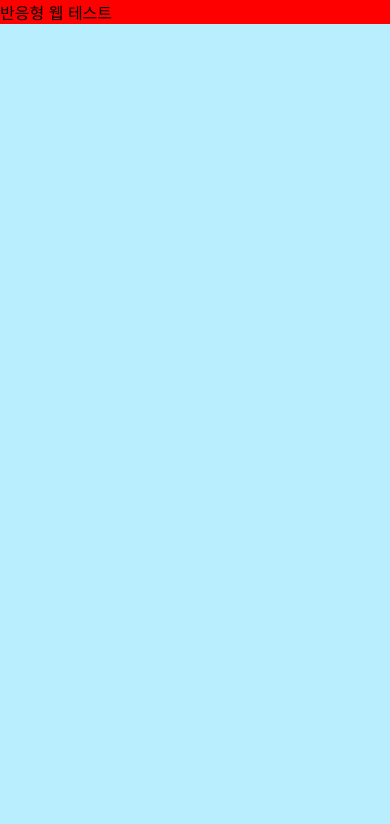
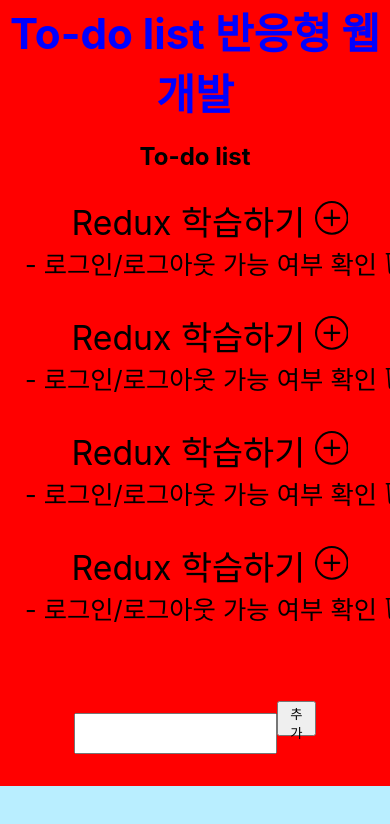
Before and after one commit to BerkleyLim/Todolist, a React (Create React App) app in the folder todolist/: page / in a window 390 px wide. Shown: the top 824 px of the page. Built offline with nearby package versions, Linux system fonts and the light colour scheme.

Commit message:
feat: Todo-list UI 개발 1차
600px, 1200px 기준으로 각 UI 제작

```diff
--- a/todolist/src/App.css
+++ b/todolist/src/App.css
@@ -1,20 +1,183 @@
 /* 반응형 웹 설정 */
+/* 1200px 초과시 */
+@media (min-width:1200px) {
+  .background-container {
+    margin:5% 0 0 0
+  }
+  .container {
+    background-color: green;
+    margin : 0 auto;
+    text-align: center;
+    max-width:1200px;
+    vertical-align: center;
+  }
 
-/* 1200px 초과시 */
-.container {
-  background-color: green;
+  .header-container{
+    color: white;
+    font-size: 10vh;
+    font-weight:bold;
+  }
+
+  .todo {
+    display:flex;
+    flex-wrap: wrap;
+    vertical-align: center;
+  }
+  .todoContainer {
+    min-width:48%;
+    padding: 5px;
+  }
+
+  .todoTitle {
+    font-size:4vh;
+    padding-left:10px;
+  }
+
+  .todoContents {
+    font-size:3vh;
+    padding-left:15px;
+    padding-bottom:20px;
+    text-align: left;
+  }
+
+  .addGroup {
+    height: 35px;
+    padding-top: 50px;
+    padding-bottom: 50px;
+    vertical-align: auto;
+  }
+
+  .addInput {
+    width:50%;
+    height:100%;
+  }
+  .addButton {
+    width:10%;
+    height:100%;
+  }
 }
 
 /* 1200px 이하 일 경우 */
 @media (max-width:1200px) {
+  .background-container {
+    margin:2% 0 0 0
+  }
   .container {
     background-color: yellow;
+    margin : 0 auto;
+    text-align: center;
+    max-width:960px;
+    vertical-align: center;
+  }
+
+  .header-container {
+    color: red;
+    font-size: 7vh;
+    font-weight:bold;
+  }
+
+  .todoContainer {
+    min-width:100%;
+    padding: 1% 5% 1% 5%;
+    display: flex;
+    vertical-align: center;
+  }
+
+  .todoTitle {
+    flex: 0 0 auto;
+    width:auto;
+    font-size:4vh;
+    padding-left:10px;
+  }
+
+  .todoContents {
+    flex: 0 0 auto;
+    width:auto;
+    font-size:3vh;
+    padding-left:15px;
+  }
+
+  .addGroup {
+    height: 35px;
+    padding-top: 50px;
+    padding-bottom: 50px;
+    vertical-align: auto;
+  }
+
+  .addInput {
+    width:50%;
+    height:100%;
+  }
+  .addButton {
+    width:10%;
+    height:100%;
   }
 }
 
 /* 600px 이하일 경우 */
 @media (max-width:600px) {
+  .background-container {
+    margin:0;
+  }
+
   .container {
     background-color: red;
+    margin : 0 auto;
+    text-align: center;
+    vertical-align: center;
+  }
+
+  .header-container {
+    color:blue;
+    font-size: 5vh;
+    font-weight:bold;
+  }
+
+  .todo {
+    display:flex;
+    flex-wrap: wrap;
+    vertical-align: center;
+  }
+  .todoContainer {
+    width:100%;
+    padding: 5px;
+    display:flex;
+    flex-wrap: wrap;
+  }
+
+  .todoTitle {
+    width:100%;
+    font-size:4vh;
+    padding-left:10px;
+  }
+
+  .todoContents {
+    width:auto;
+    padding-bottom:20px;
+    font-size:3vh;
+    padding-left:20px;
+  }
+
+  .addGroup {
+    height: 35px;
+    padding-top: 50px;
+    padding-bottom: 50px;
+    vertical-align: auto;
+  }
+
+  .addGroup {
+    height: 35px;
+    padding-top: 50px;
+    padding-bottom: 50px;
+    vertical-align: auto;
+  }
+
+  .addInput {
+    width:50%;
+    height:100%;
+  }
+  .addButton {
+    width:10%;
+    height:100%;
   }
 }
--- a/todolist/src/App.js
+++ b/todolist/src/App.js
@@ -1,9 +1,70 @@
-import './App.css';
+import {
+  Button,
+  Card,
+  CardBody,
+  CardHeader,
+  CardTitle,
+  Form,
+  Input,
+} from "reactstrap";
+import "./App.css";
+import { PlusCircle, Trash3 } from "react-bootstrap-icons";
 
 function App() {
   return (
-    <div className="container">
-      <div>반응형 웹 테스트</div>
+    <div className="my-2 background-container">
+      <Card className="my-2 container">
+        <CardHeader className="header-container">
+          To-do list 반응형 웹 개발
+        </CardHeader>
+        <CardBody>
+          <CardTitle tag="h2">To-do list</CardTitle>
+          <i class="bi bi-file-earmark-plus"></i>
+          <div className="todo">
+            <div className="todoContainer">
+              <div className="todoTitle">
+                Redux 학습하기 <PlusCircle />
+              </div>
+
+              <div className="todoContents">
+                - 로그인/로그아웃 가능 여부 확인 <Trash3 />
+              </div>
+            </div>
+            <div className="todoContainer">
+              <div className="todoTitle">
+                Redux 학습하기 <PlusCircle />
+              </div>
+
+              <div className="todoContents">
+                - 로그인/로그아웃 가능 여부 확인 <Trash3 />
+              </div>
+            </div>{" "}
+            <div className="todoContainer">
+              <div className="todoTitle">
+                Redux 학습하기 <PlusCircle />
+              </div>
+
+              <div className="todoContents">
+                - 로그인/로그아웃 가능 여부 확인 <Trash3 />
+              </div>
+            </div>{" "}
+            <div className="todoContainer">
+              <div className="todoTitle">
+                Redux 학습하기 <PlusCircle />
+              </div>
+
+              <div className="todoContents">
+                - 로그인/로그아웃 가능 여부 확인 <Trash3 />
+              </div>
+            </div>
+          </div>
+
+          <Form className="addGroup">
+            <Input className="addInput" />
+            <Button className="addButton">추가</Button>
+          </Form>
+        </CardBody>
+      </Card>
     </div>
   );
 }
```
